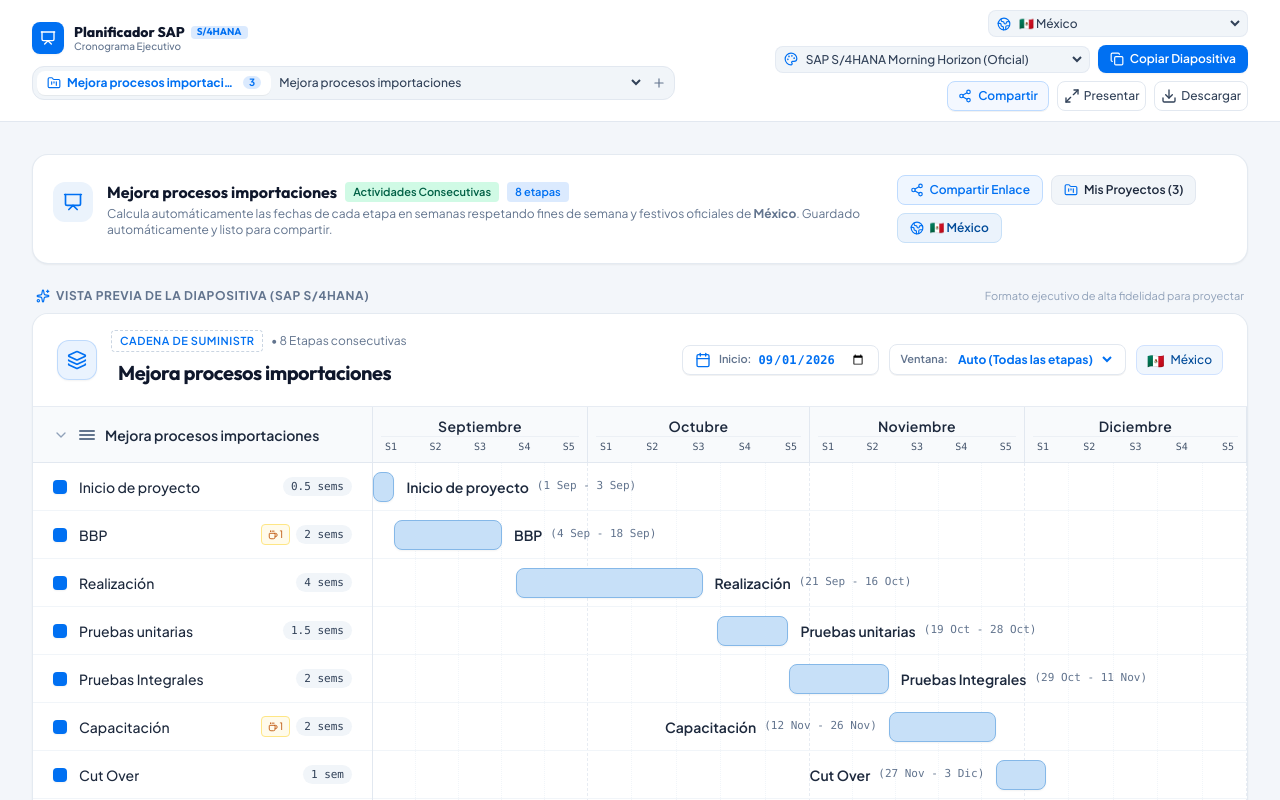
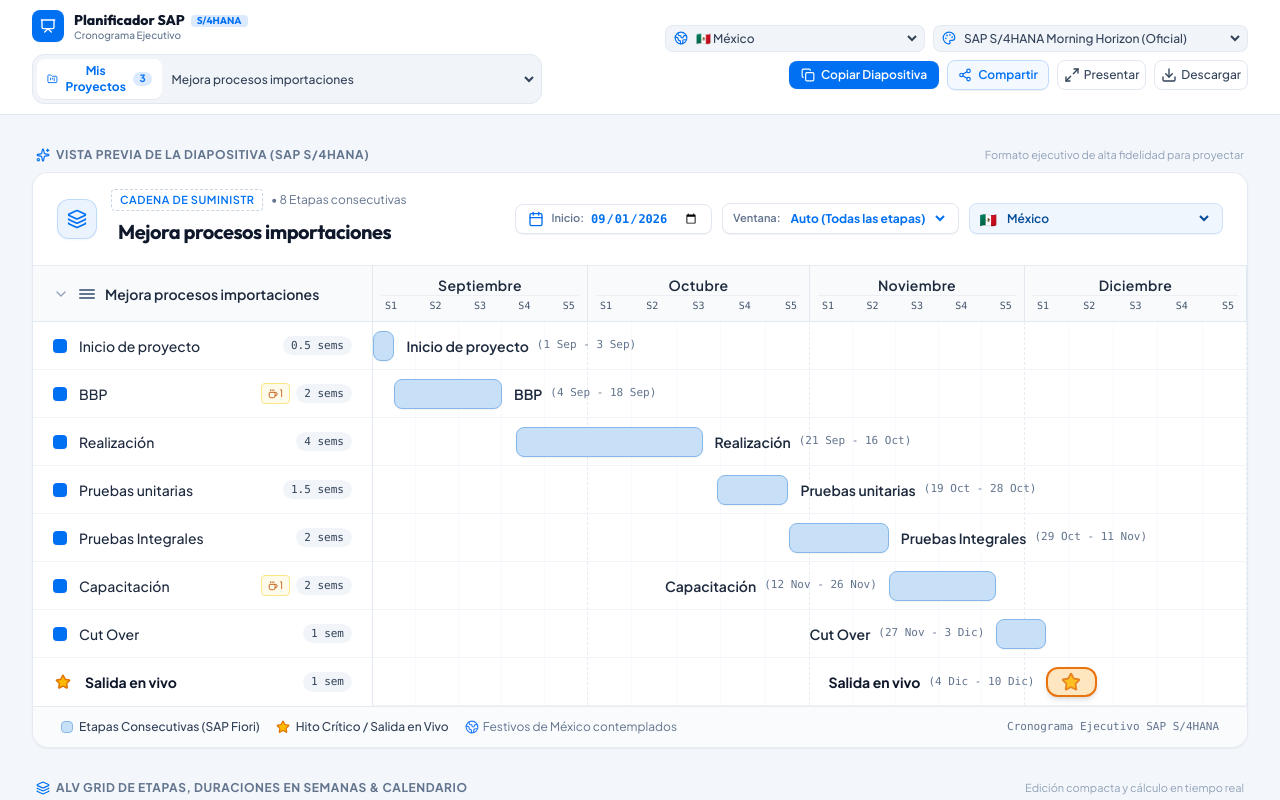
Before and after one commit to matiascova/Gantt, a React (Vite) app: page / in a window 1280 px wide. Shown: the top 800 px of the page. Built offline with nearby package versions, Linux system fonts and the light colour scheme.

Commit message:
refactor: clean up UI layout and improve navigation
Removed redundant context banner, simplified the navbar to prioritize project management, and updated the country calendar badge to a functional selector for better usability.

```diff
--- a/src/App.tsx
+++ b/src/App.tsx
@@ -25,13 +25,7 @@
 import { ShareModal } from './components/ShareModal';
 import {
   Sparkles,
-  Presentation,
-  CheckCircle2,
   Layers,
-  Globe2,
-  Calendar,
-  FolderKanban,
-  Plus,
   Share2,
   Save,
   Check,
@@ -407,59 +401,6 @@
       {/* Main Container */}
       <main className="flex-1 max-w-7xl w-full mx-auto p-4 md:p-6 lg:p-8 space-y-6">
 
-        {/* Context Banner: SAP S/4HANA & Consecutive & Country Calendar & Active Project */}
-        <div className="bg-white dark:bg-[#0F1E2E] rounded-2xl p-4 md:p-5 border border-slate-200/90 dark:border-slate-800 shadow-xs flex flex-col md:flex-row items-start md:items-center justify-between gap-4">
-          <div className="flex items-start gap-3.5">
-            <div className="w-10 h-10 rounded-xl bg-[#EBF3FC] dark:bg-[#162D44] text-[#0070F2] flex items-center justify-center flex-shrink-0 mt-0.5 font-bold">
-              <Presentation className="w-5 h-5" />
-            </div>
-            <div>
-              <div className="flex items-center gap-2 flex-wrap">
-                <h2 className="text-sm md:text-base font-bold text-slate-900 dark:text-white font-['Outfit',sans-serif]">
-                  {plan.settings.title || 'Cronograma de Proyecto SAP S/4HANA'}
-                </h2>
-                <span className="text-[11px] font-semibold px-2 py-0.5 rounded bg-emerald-100 dark:bg-emerald-950/60 text-emerald-800 dark:text-emerald-300">
-                  Actividades Consecutivas
-                </span>
-                <span className="text-[11px] font-semibold px-2 py-0.5 rounded bg-blue-100 dark:bg-blue-950/60 text-[#0070F2] dark:text-blue-300">
-                  {plan.stages.length} etapas
-                </span>
-              </div>
-              <p className="text-xs text-slate-500 dark:text-slate-400 mt-0.5">
-                Calcula automáticamente las fechas de cada etapa en semanas respetando fines de semana y festivos oficiales de{' '}
-                <strong>{countryInfo.name}</strong>. Guardado automáticamente y listo para compartir.
-              </p>
-            </div>
-          </div>
-
-          <div className="flex items-center gap-2 text-xs flex-wrap">
-            <button
-              type="button"
-              id="banner-share-link-btn"
-              onClick={handleOpenShareCurrent}
-              className="px-3 py-1.5 rounded-lg bg-blue-50 dark:bg-blue-950/40 hover:bg-blue-100 dark:hover:bg-blue-900/50 text-[#0070F2] dark:text-blue-300 font-semibold flex items-center gap-1.5 border border-blue-200 dark:border-blue-800/80 transition-colors"
-            >
-              <Share2 className="w-3.5 h-3.5" />
-              <span>Compartir Enlace</span>
-            </button>
-
-            <button
-              type="button"
-              id="banner-manage-projects-btn"
-              onClick={() => setIsProjectManagerOpen(true)}
-              className="px-3 py-1.5 rounded-lg bg-slate-100 dark:bg-slate-800 hover:bg-slate-200 dark:hover:bg-slate-700 text-slate-800 dark:text-slate-200 font-semibold flex items-center gap-1.5 border border-slate-200 dark:border-slate-700 transition-colors"
-            >
-              <FolderKanban className="w-3.5 h-3.5 text-[#0070F2]" />
-              <span>Mis Proyectos ({projects.length})</span>
-            </button>
-
-            <div className="px-3 py-1.5 rounded-lg bg-[#EBF3FC] dark:bg-[#122A44] text-[#004B99] dark:text-[#99C5FF] font-semibold flex items-center gap-1.5 border border-[#C7E0F8] dark:border-[#1E436D]">
-              <Globe2 className="w-3.5 h-3.5 text-[#0070F2]" />
-              <span>{countryInfo.flag} {countryInfo.name}</span>
-            </div>
-          </div>
-        </div>
-
         {/* TOP SECTION: The Visual Presentation Canvas */}
         <section className="space-y-2">
           <div className="flex items-center justify-between px-1">
--- a/src/components/Navbar.tsx
+++ b/src/components/Navbar.tsx
@@ -1,6 +1,6 @@
 import React from 'react';
 import { ProjectPlan, SavedProject } from '../types';
-import { COLOR_THEMES, TEMPLATES } from '../data/templates';
+import { COLOR_THEMES } from '../data/templates';
 import { COUNTRIES } from '../utils/holidayUtils';
 import {
   Presentation,
@@ -8,11 +8,9 @@
   Download,
   Maximize2,
   Palette,
-  Sparkles,
   Check,
   Globe2,
   FolderKanban,
-  Plus,
   Share2,
 } from 'lucide-react';
 import { toBlob } from 'html-to-image';
@@ -98,8 +96,8 @@
             </div>
           </div>
 
-          {/* Project Switcher & Manager Button */}
-          <div className="flex items-center gap-1 bg-slate-100 dark:bg-slate-800/90 p-1 rounded-xl border border-slate-200 dark:border-slate-700">
+          {/* Project Switcher & Manager */}
+          <div className="flex items-center gap-1.5 bg-slate-100 dark:bg-slate-800/90 p-1 rounded-xl border border-slate-200 dark:border-slate-700">
             <button
               type="button"
               id="btn-open-project-manager"
@@ -108,9 +106,7 @@
               className="flex items-center gap-1.5 px-2.5 py-1 rounded-lg bg-white dark:bg-slate-700 text-[#0070F2] dark:text-blue-400 font-bold text-xs shadow-2xs hover:bg-blue-50 dark:hover:bg-slate-600 transition-colors"
             >
               <FolderKanban className="w-3.5 h-3.5" />
-              <span className="max-w-[130px] sm:max-w-[170px] truncate">
-                {plan.settings.title || 'Mis Proyectos'}
-              </span>
+              <span>Mis Proyectos</span>
               <span className="px-1.5 py-0.2 rounded-full bg-blue-100 dark:bg-blue-900/60 text-[#0070F2] dark:text-blue-300 text-[10px]">
                 {projects.length}
               </span>
@@ -140,19 +136,9 @@
                 </option>
               ))}
               <option value="__new__" className="font-bold text-[#0070F2]">
-                + Crear / Gestionar proyectos...
+                + Crear / Gestionar...
               </option>
             </select>
-
-            <button
-              type="button"
-              id="btn-quick-new-project"
-              onClick={onOpenProjectManager}
-              title="Crear nuevo proyecto"
-              className="p-1 text-slate-500 hover:text-[#0070F2] dark:hover:text-white rounded hover:bg-slate-200 dark:hover:bg-slate-700 transition-colors"
-            >
-              <Plus className="w-3.5 h-3.5" />
-            </button>
           </div>
         </div>
 
--- a/src/components/TimelineView.tsx
+++ b/src/components/TimelineView.tsx
@@ -288,20 +288,53 @@
             )}
           </div>
 
-          {/* Country Calendar Badge */}
+          {/* Country Calendar Selector / Badge */}
           {plan.settings.calendar && (
             <div
-              className={`flex items-center gap-1.5 px-2.5 py-1.5 rounded-lg border ${
+              className={`flex items-center gap-1.5 px-2.5 py-1 rounded-lg border ${
                 isDarkMode
                   ? 'bg-slate-900/80 border-slate-700 text-slate-300'
-                  : 'bg-[#F0F6FD] border-[#D0E2FF] text-[#004B99]'
+                  : 'bg-[#F0F6FD] border-[#D0E2FF] text-[#004B99] shadow-2xs'
               }`}
-              title="Calendario laboral con festivos"
+              title="Calendario laboral con festivos oficiales"
             >
               <span className="text-sm leading-none">{countryInfo.flag}</span>
-              <span className="font-medium text-xs">
-                {countryInfo.name}
-              </span>
+              {onUpdatePlan ? (
+                <select
+                  id="slide-country-select"
+                  value={plan.settings.calendar?.country || 'CL'}
+                  onChange={(e) =>
+                    onUpdatePlan({
+                      ...plan,
+                      settings: {
+                        ...plan.settings,
+                        calendar: {
+                          ...(plan.settings.calendar || {
+                            includeHolidays: true,
+                            workingDaysPerWeek: 5,
+                          }),
+                          country: e.target.value as any,
+                        },
+                      },
+                    })
+                  }
+                  className="text-xs font-semibold bg-transparent border-0 text-[#004B99] dark:text-blue-300 focus:ring-0 cursor-pointer pr-1 py-0.5"
+                >
+                  {COUNTRIES.map((c) => (
+                    <option
+                      key={c.code}
+                      value={c.code}
+                      className="bg-white dark:bg-slate-900 text-slate-900 dark:text-white"
+                    >
+                      {c.name}
+                    </option>
+                  ))}
+                </select>
+              ) : (
+                <span className="font-medium text-xs">
+                  {countryInfo.name}
+                </span>
+              )}
             </div>
           )}
         </div>
```
Also changed, not shown: 1 other file (tests, documents, lock files or other folders).
